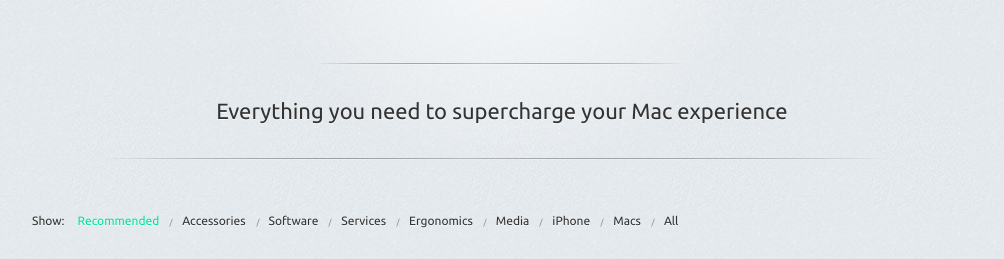
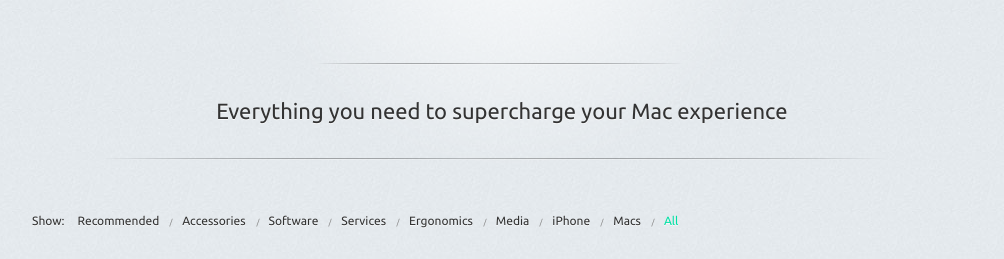
Before and after one commit to reifman/tmc, a plain HTML site: page index.html in a window 1280 px wide. Shown: the part 88-347 px from the top of the page, without its empty margins (128-1132 px from the left). Drawn offline with nearby package versions, Linux system fonts and the light colour scheme.

```diff
--- a/index.html
+++ b/index.html
@@ -50,7 +50,7 @@
 	<div id="gridFilters" class="clearfix">
 		<p>Show:</p>
 		<ul>
-			<li><a href="#" class="selected" data-filter=".rec">Recommended</a></li>
+			<li><a href="#" data-filter=".rec">Recommended</a></li>
 			<li><a href="#" data-filter=".accessories">Accessories</a></li>
 			<li><a href="#" data-filter=".software">Software</a></li>
 			<li><a href="#" data-filter=".services">Services</a></li>
@@ -58,7 +58,7 @@
 			<li><a href="#" data-filter=".media">Media</a></li>
 			<li><a href="#" data-filter=".iphone">iPhone</a></li>
 			<li><a href="#" data-filter=".macs">Macs</a></li>
-			<li><a href="#" data-filter="*">All</a></li>
+			<li><a href="#" class="selected" data-filter="*">All</a></li>
 		</ul>
 	</div>
 
```
